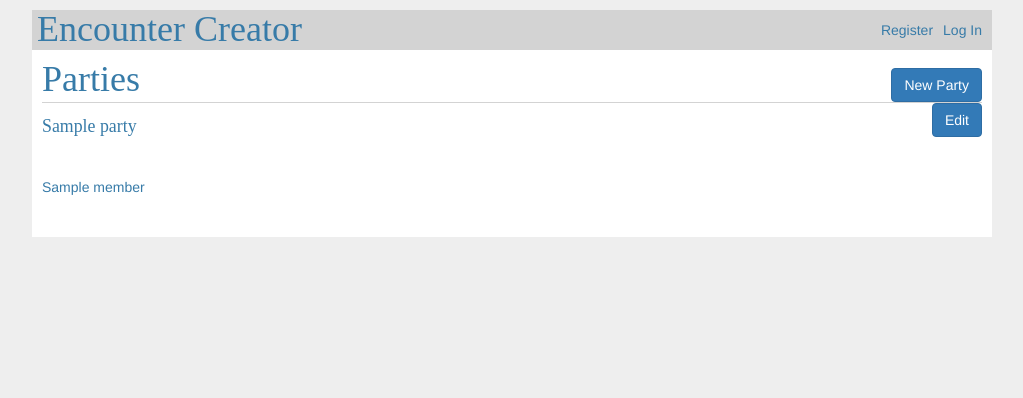
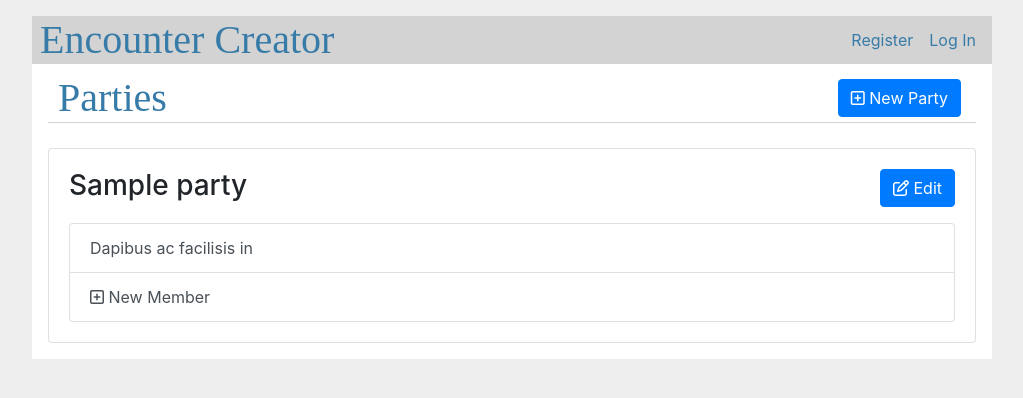
Before and after one commit to rhit-hurtigna/Encounter-Creator-S2G3, a Flask app: template flask/encounter_creator/templates/parties/index.html in a window 1280 px wide. Shown: the top 398 px of the page, without its empty margins (128-1151 px from the left). Run offline with Flask 2, Linux system fonts and the light colour scheme; the template is opened without the code that fills it: most values are stand-ins (such as "Sample title", 1, 10 or a date in 2020); some libraries are stand-ins or nearby versions.

Commit message:
Major CSS update

```diff
--- a/flask/encounter_creator/static/style.css
+++ b/flask/encounter_creator/static/style.css
@@ -11,7 +11,7 @@ nav ul  { display: flex; list-style: none; margin: 0; padding: 0; }
 nav ul li a, nav ul li span, header .action { display: block; padding: 0.5rem; }
 .content { padding: 0 1rem 1rem; }
 .content > header { border-bottom: 1px solid lightgray; display: flex; align-items: flex-end; }
-.content > header h1 { flex: auto; margin: 1rem 0 0.25rem 0; }
+.content > header h1 { flex: auto; margin: 0; }
 .flash { margin: 1em 0; padding: 1em; background: #cae6f6; border: 1px solid #377ba8; }
 .post > header { display: flex; align-items: flex-end; font-size: 0.85em; }
 .post > header > div:first-of-type { flex: auto; }
@@ -19,12 +19,12 @@ nav ul li a, nav ul li span, header .action { display: block; padding: 0.5rem; }
 .post .about { color: slategray; font-style: italic; }
 .post .body { white-space: pre-line; }
 .content:last-child { margin-bottom: 0; }
-.content form { margin: 1em 0; display: flex; flex-direction: column; }
 .content label { font-weight: bold; margin-bottom: 0.5em; }
-.content input, .content textarea { margin-bottom: 1em; }
 .content textarea { min-height: 12em; resize: vertical; }
 input.danger { color: #cc2f2e; }
-input[type=submit] { align-self: start; min-width: 10em; }
 
 /* Our own */
 body { padding-right: 0px !important; } /* Prevent page jumping on modal open, https://stackoverflow.com/questions/32862394/bootstrap-modals-keep-adding-padding-right-to-body-after-closed */
+.card {margin-top: 25px}
+header > .btn {margin: 5px}
+header {padding: 10px 10px 0px 10px}
--- a/flask/encounter_creator/templates/base.html
+++ b/flask/encounter_creator/templates/base.html
@@ -7,19 +7,13 @@
 <!-- FontAwesome -->
 <script src="https://kit.fontawesome.com/fdd58be702.js" crossorigin="anonymous"></script>
 
-<!-- JQuery -->
-<script
-  src="https://code.jquery.com/jquery-3.6.0.min.js"
-  integrity="sha256-/xUj+3OJU5yExlq6GSYGSHk7tPXikynS7ogEvDej/m4="
-  crossorigin="anonymous"></script>
-
 <!-- Bootstrap -->
-<!-- Latest compiled and minified CSS -->
-<link rel="stylesheet" href="https://stackpath.bootstrapcdn.com/bootstrap/3.4.1/css/bootstrap.min.css" integrity="sha384-HSMxcRTRxnN+Bdg0JdbxYKrThecOKuH5zCYotlSAcp1+c8xmyTe9GYg1l9a69psu" crossorigin="anonymous">
-<!-- Latest compiled and minified JavaScript -->
-<script src="https://stackpath.bootstrapcdn.com/bootstrap/3.4.1/js/bootstrap.min.js" integrity="sha384-aJ21OjlMXNL5UyIl/XNwTMqvzeRMZH2w8c5cRVpzpU8Y5bApTppSuUkhZXN0VxHd" crossorigin="anonymous"></script>
+<link rel="stylesheet" href="https://cdn.jsdelivr.net/npm/bootstrap@4.6.0/dist/css/bootstrap.min.css" integrity="sha384-B0vP5xmATw1+K9KRQjQERJvTumQW0nPEzvF6L/Z6nronJ3oUOFUFpCjEUQouq2+l" crossorigin="anonymous">
+<script src="https://code.jquery.com/jquery-3.5.1.slim.min.js" integrity="sha384-DfXdz2htPH0lsSSs5nCTpuj/zy4C+OGpamoFVy38MVBnE+IbbVYUew+OrCXaRkfj" crossorigin="anonymous"></script>
+<script src="https://cdn.jsdelivr.net/npm/bootstrap@4.6.0/dist/js/bootstrap.bundle.min.js" integrity="sha384-Piv4xVNRyMGpqkS2by6br4gNJ7DXjqk09RmUpJ8jgGtD7zP9yug3goQfGII0yAns" crossorigin="anonymous"></script>
 
 <link rel="stylesheet" href="{{ url_for('static', filename='style.css') }}">
+
 <nav>
   <h1>Encounter Creator</h1>
   <ul>
--- a/flask/encounter_creator/templates/parties/index.html
+++ b/flask/encounter_creator/templates/parties/index.html
@@ -2,26 +2,26 @@
 
 {% block header %}
   <h1>{% block title %}Parties{% endblock %}</h1>
-  <button type="button" class="btn btn-primary" data-target="#createPartyModal" data-toggle="modal">New Party</button>
+  <button type="button" class="btn btn-primary" data-target="#createPartyModal" data-toggle="modal"><i class="far fa-plus-square"></i>&nbsp;New Party</button>
 {% endblock %}
 {% block content %}
   {% for party in parties %}
-    <article class="post">
-      <header>
-        <div>
-          <h1>{{ party['name'] }}</h1>
+    <div class="card">
+      <div class="card-body">
+        <div class="card-title row">
+          <h3 class="col-9">{{ party['name'] }}</h3>
+          <div class="col-3">
+            <button type="button" class="btn btn-primary float-right" data-target="#editPartyModal" data-toggle="modal" onclick="document.querySelectorAll('.partyID').forEach((element) => element.value='{{ party['id'] }}')"><i class="far fa-edit"></i>&nbsp;Edit</button>
+          </div>
         </div>
-          <button type="button" class="btn btn-primary" data-target="#editPartyModal" data-toggle="modal" onclick="document.querySelectorAll('.partyID').forEach((element) => element.value='{{ party['id'] }}')">Edit</button>
-      </header>
-      <p class="body">
-        {% for member in party %}
-          <a class="action" href="{{ url_for('main.index', id=member['id']) }}">{{ member['name'] }}</a>
-        {% endfor %}
-      </p>
-    </article>
-    {% if not loop.last %}
-      <hr>
-    {% endif %}
+          <div class="list-group">
+          {% for member in party['members'] %}
+          <button href="#" class="list-group-item list-group-item-action">Dapibus ac facilisis in</button>
+          {% endfor %}
+          <button href="#" class="list-group-item list-group-item-action"><i class="far fa-plus-square"></i>&nbsp;New Member</button>
+        </div>
+      </div>
+    </div>
   {% endfor %}
 
 <div class="modal fade" id="createPartyModal" tabindex="-1" role="dialog" aria-labelledby="createPartyModalLabel" aria-hidden="true">
@@ -35,12 +35,15 @@
       </div>
       <form method="post" action="{{ url_for('parties.create') }}">
         <div class="modal-body">
-            <label for="name">Party Name</label>
-            <input name="name" id="name" maxlength="30" required>
+          <div class="form-group">
+              <label for="name">Party Name</label>
+              <input type="name" class="form-control" id="name" name="name" maxlength="30" required aria-describedby="nameHelp">
+              <small id="nameHelp" class="form-text text-muted">Enter the party name here.</small>
+            </div>
         </div>
         <div class="modal-footer">
           <button type="button" class="btn btn-secondary" data-dismiss="modal">Cancel</button>
-          <input type="submit" class="btn btn-primary" value="Create Party">
+          <button type="submit" class="btn btn-primary">Create Party</button>
         </div>
       </form>
     </div>
@@ -59,14 +62,17 @@
       </div>
       <form method="post" action="{{ url_for('parties.edit') }}">
         <div class="modal-body">
-            <label for="newName">Party Name</label>
-            <input name="name" id="newName" maxlength="30" required>
+            <div class="form-group">
+              <label for="newName">Party Name</label>
+              <input type="name" class="form-control" id="newName" name="name" maxlength="30" required aria-describedby="newNameHelp">
+              <small id="newNameHelp" class="form-text text-muted">Input the new name here.</small>
+            </div>
             <input class="partyID" type="number" name="partyID" hidden>
         </div>
         <div class="modal-footer">
           <button type="button" class="btn btn-secondary" data-dismiss="modal">Cancel</button>
-          <button type="button" class="btn btn-danger" data-toggle="modal" data-target="#deletePartyModal" data-dismiss="modal">Delete</button>
-          <input type="submit" class="btn btn-primary" value="Submit">
+          <button type="button" class="btn btn-danger" data-toggle="modal" data-target="#deletePartyModal" data-dismiss="modal"><i class="far fa-trash-alt"></i>&nbsp;Delete</button>
+          <button type="submit" class="btn btn-primary">Submit</button>
         </div>
       </form>
     </div>
@@ -89,7 +95,7 @@
         </div>
         <div class="modal-footer">
           <button type="button" class="btn btn-secondary" data-dismiss="modal">Cancel</button>
-          <input type="submit" class="btn btn-danger" value="Delete">
+          <button type="submit" class="btn btn-danger"><i class="far fa-trash-alt"></i>&nbsp;Delete</button>
         </div>
       </form>
     </div>
```
